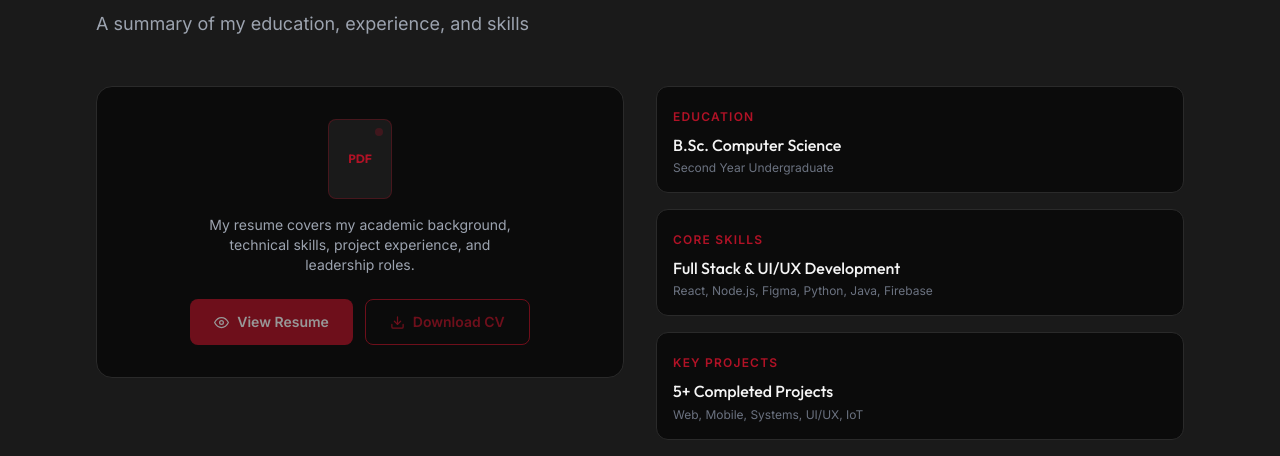
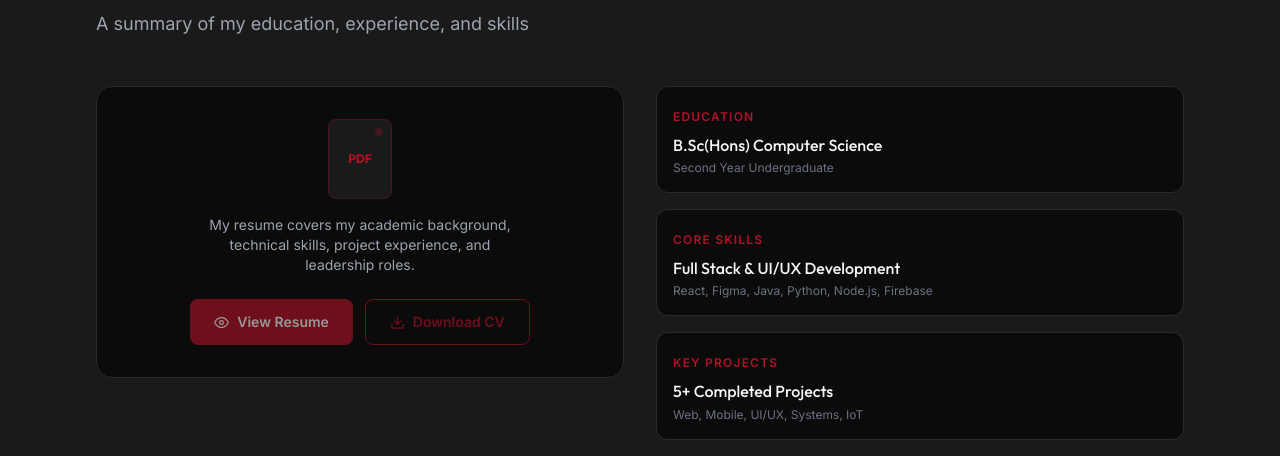
Before and after one commit to oshadeew/portfolio-oshadee, a React (Vite) app: page / in a window 1280 px wide. Shown: the part 4386-4842 px from the top of the page. Built offline with nearby package versions, Linux system fonts and the light colour scheme.

Commit message:
Update degree name

```diff
--- a/src/components/Resume.jsx
+++ b/src/components/Resume.jsx
@@ -72,18 +72,18 @@ export default function Resume() {
               {[
                 {
                   label: 'Education',
-                  value: 'B.Sc. Computer Science',
+                  value: 'B.Sc(Hons) Computer Science',
                   sub: 'Second Year Undergraduate',
                 },
                 {
                   label: 'Core Skills',
                   value: 'Full Stack & UI/UX Development',
-                  sub: 'React, Node.js, Figma, Python, Java, Firebase',
+                  sub: 'React, Figma, Java, Python, Node.js, Firebase',
                 },
                 {
                   label: 'Key Projects',
                   value: '5+ Completed Projects',
-                  sub: 'Web, Mobile, Systems, UI/UX, IoT',
+                  sub: 'Web, Mobile, UI/UX, Systems, IoT',
                 },
                 {
                   label: 'Leadership',
```
